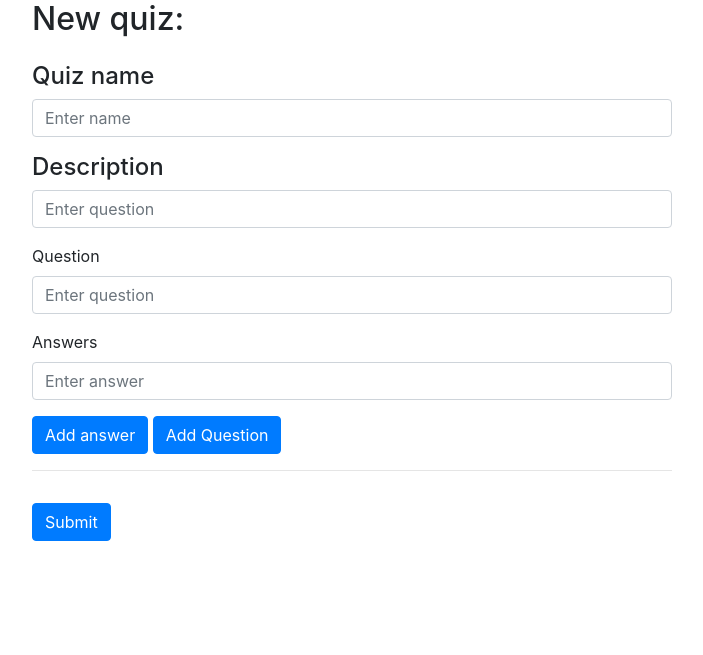
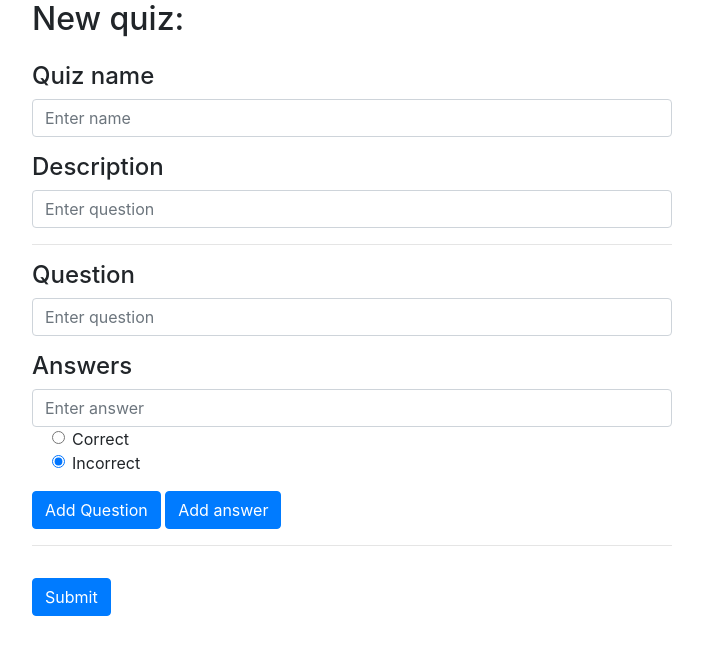
Before and after one commit to ni-eminen/database-app, a Flask app: page /new_quiz in a window 1280 px wide. Shown: the part 57-712 px from the top of the page, without its empty margins (288-991 px from the left). Run offline with Flask 2, Linux system fonts and the light colour scheme; the visitor is signed in with stand-in values (Sample User, id 1); some libraries are stand-ins or nearby versions.

Commit message:
fixing quiz adding algorithm

```diff
--- a/database.py
+++ b/database.py
@@ -26,7 +26,8 @@ def get_questions_with_answer_count(quizname):
 
     questions_query = f"select questions.question_string, questions.id \
       from quizes, questions where quizes.name='{quizname}' and questions.quiz_id=quizes.id;"
-    return engine.execute(questions_query).fetchall()
+    result = engine.execute(questions_query).fetchall()
+    return result
 
 
 def get_correct_answers(quizname):
--- a/routes.py
+++ b/routes.py
@@ -99,18 +99,28 @@ def add_new_quiz():
     quiz_id = add_quiz(body['name'], body['description'])
     current_question_id = 0
 
+    print('\n\n\n\n\n')
     for item in body:
-        print(item)
+        print(item, '=', body[item])
+    print('\n\n\n\n\n')
 
     loop_idx = 0
+    latest_answer = ''
     for item in body:
         loop_idx += 1
         if loop_idx < 3:
             continue
         if item[0] == 'q':
             current_question_id = add_question(quiz_id, body[item])
+        elif item[0] == 'a':
+            latest_answer = body[item]
         else:
-            add_answer(current_question_id, body[item], 1)
+            if body[item] == 'True':
+                is_correct = 1
+            else:
+                print('tiem: ', item, 'body[item]', body[item])
+                is_correct = 0
+            add_answer(current_question_id, latest_answer, is_correct)
 
     return redirect('/')
 
@@ -155,12 +165,13 @@ def quiz(quizname):
         return render_template('quiz_not_ready.html', quizname=quizname)
 
     print(questions)
+    print(answers)
     # qna will be and array of arrays, each sub array represents a question
     # and its answers, each node in string format
     qna = []
 
     # for each question, add the question_string into an array, then append that array
-    # with the questions that have the appropriate question id
+    # with the answers that have the appropriate question id
     for ques in questions:
         arr = [ques[0]]
         for ans in answers:
--- a/static/frontpage.css
+++ b/static/frontpage.css
@@ -23,10 +23,11 @@ a:hover {
 }
 
 #content-div {
-    max-width: 640px;
+    max-width: 800px;
     margin: 0 auto;
     display: block;
     text-align: center;
+    padding: 1em;
 }
 
 h1 {
--- a/static/quiz.css
+++ b/static/quiz.css
@@ -19,10 +19,11 @@ h1 {
 }
 
 .quiz {
-    width: 640px;
+    max-width: 800px;
     margin: 0 auto;
     display: block;
     text-align: center;
+    padding: 1em;
 }
 
 .question {
@@ -38,7 +39,7 @@ h1 {
 }
 
 .choice {
-    margin: 1em auto;
+    margin: 1em 1em;
     display: block;
     max-width: 100%;
     text-align: center;
@@ -58,6 +59,7 @@ h1 {
     width: 100%;
     padding: .5em 1em;
     background-color: black;
+    height: 4em;
 }
 
 #submitButton {
--- a/templates/new_quiz.html
+++ b/templates/new_quiz.html
@@ -34,17 +34,34 @@
                             <label class="mt-3 h4">Description</label>
                             <input class="form-control" id="description" name="description" placeholder="Enter question">
                         </div>
+                        <hr/>
                         <div class="form-group">
-                            <label>Question</label>
-                            <input class="form-control" id="question-0" name="question-0" placeholder="Enter question">
+                            <label class="h4">Question</label>
+                            <div class="d-block">
+                                <input class="form-control" id="question-0" name="question-0" placeholder="Enter question">
+                            </div>
                         </div>
                         <div class="form-group">
-                            <label for="exampleInputEmail1">Answers</label>
-                            <input class="form-control" id="0-0" name="0-0" placeholder="Enter answer">
+                            <label class="h4">Answers</label>
+                            <input class="form-control" id="a0-0" name="a0-0" placeholder="Enter answer">
+                            <div class="form-check">
+                                <div class="form-check">
+                                    <input class="form-check-input" type="radio" value="True" id="c0-0" name="c0-0">
+                                    <label class="form-check-label">
+                                        Correct
+                                    </label>
+                                </div>
+                                <div class="form-check">
+                                    <input class="form-check-input" type="radio" id="c0-0" value="False" name="c0-0" checked>
+                                    <label class="form-check-label">
+                                        Incorrect
+                                    </label>
+                                </div>
+                            </div>
                         </div>
                     </div>
+                    <button type="button" id="addNewQuestion" class="btn btn-primary">Add Question</button>
                     <button type="button" id="addNewAnswer" class="btn btn-primary">Add answer</button>
-                    <button type="button" id="addNewQuestion" class="btn btn-primary">Add Question</button>
                     <hr/>
                     <button type="submit" class="btn btn-primary mt-3">Submit</button>
                 </form>
@@ -61,34 +78,71 @@
         let fieldNum = 1;
         let questionNum = 1;
         $("#addNewAnswer").click(function() {
-        let newInput = $("<input></input></br>")
+        let newInput = $("<input></input>")
             .attr("class", "form-control")
-            .attr("id", fieldNum + '-' + questionNum)
-            .attr("name", fieldNum + '-' + questionNum)
+            .attr("id", 'a' + fieldNum + '-' + questionNum)
+            .attr("name", 'a' + fieldNum + '-' + questionNum)
             .attr("placeholder", "Enter answer")
         $("#content").append(newInput);
+
+        // checkbox for answers being correct
+        $("#content").append(
+                                '<div class="form-check">\
+                                    <input class="form-check-input" name="c' + fieldNum + '-' + questionNum + '" type="radio"\
+                                            value="True" id="c' + fieldNum + '-' + questionNum + '" name="c' + fieldNum + '-' + questionNum + '">\
+                                    <label class="form-check-label">\
+                                        Correct\
+                                    </label>\
+                                </div>\
+                                <div class="form-check">\
+                                    <input class="form-check-input" type="radio" id="c' + fieldNum + '-' + questionNum + '" \
+                                    value="False" name="c' + fieldNum + '-' + questionNum + '" checked>\
+                                    <label class="form-check-label">\
+                                        Incorrect\
+                                    </label>\
+                                </div>'
+                            )
+        $("content").append("<br />")
+
         fieldNum++;
         });
 
         $("#addNewQuestion").click(function() {
-            let newQuestionLabel = $("<label>Question</label>")
-            let newAnswersLabel = $("<label>Answers</label>")
-            let newQuestion = $("<input></input></br>")
+            let newQuestionLabel = $("<label class='h4'>Question</label>")
+            let newAnswersLabel = $("<label class='h4'>Answers</label>")
+            let newQuestion = $("<input></input><br />")
                 .attr("class", "form-control")
                 .attr("id", "question-" + questionNum)
                 .attr("name", "question-" + questionNum)
                 .attr("placeholder", "Enter question")
 
-            let newAnswer = $("<input></input></br>")
+            let newAnswer = $("<input></input>")
                 .attr("class", "form-control")
-                .attr("id", fieldNum + '-' + questionNum)
-                .attr("name", fieldNum + '-' + questionNum)
+                .attr("id", 'a' + fieldNum + '-' + questionNum)
+                .attr("name", 'a' + fieldNum + '-' + questionNum)
                 .attr("placeholder", "Enter answer")
 
             $("#content").append(newQuestionLabel);
             $("#content").append(newQuestion);
             $("#content").append(newAnswersLabel);
             $("#content").append(newAnswer);
+            $("#content").append(
+                                '<div class="form-check">\
+                                    <input class="form-check-input" name="c' + fieldNum + '-' + questionNum + '" type="radio"\
+                                            value="True" id="c' + fieldNum + '-' + questionNum + '" name="c' + fieldNum + '-' + questionNum + '">\
+                                    <label class="form-check-label" for="flexRadioDefault1">\
+                                        Correct\
+                                    </label>\
+                                </div>\
+                                <div class="form-check">\
+                                    <input class="form-check-input" type="radio" id="c' + fieldNum + '-' + questionNum + '" \
+                                    value="False" name="c' + fieldNum + '-' + questionNum + '" checked>\
+                                    <label class="form-check-label" for="flexRadioDefault2">\
+                                        Incorrect\
+                                    </label>\
+                                </div>'
+                                )
+            $("content").append("<br />")
             fieldNum++;
             questionNum++;
         });
--- a/user.py
+++ b/user.py
@@ -19,8 +19,7 @@ class User(UserMixin):
     def get(user_id):
         """Gets a user via id"""
         # get user from database
-        db_user = engine.execute(
-            f"SELECT * FROM users WHERE id='{user_id}'").fetchone()
+        db_user = engine.execute(f"SELECT * FROM users WHERE id='{user_id}'").fetchone()
         if not db_user:
             return None
         user = User(db_user[1], db_user[0])
```
